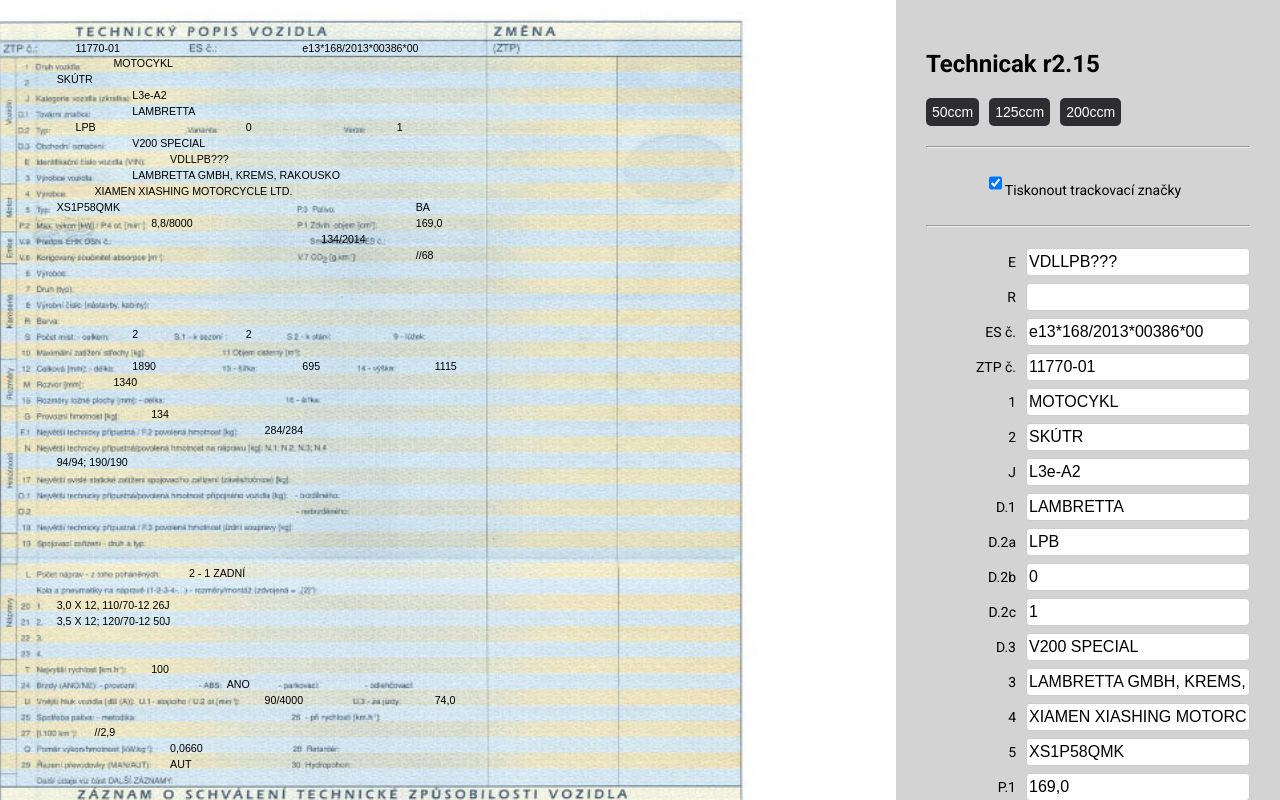
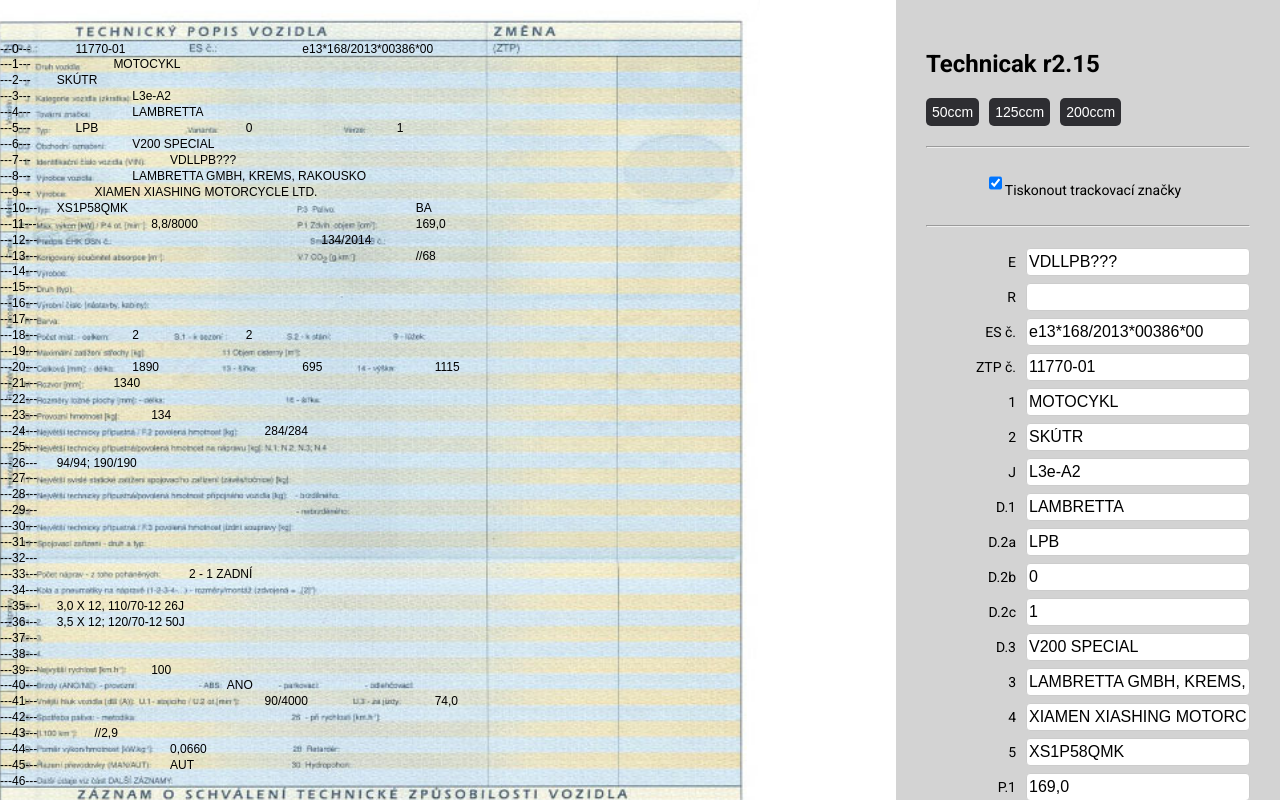
Before and after one commit to hotovec/technicak, an Angular app: page / in a window 1280 px wide. Both pictures are taken after a click on the checkbox "Tiskonout trackovací značky". Shown: the top 800 px of the page. Built offline with nearby package versions, Linux system fonts and the light colour scheme.

Commit message:
font-pt9

```diff
--- a/src/app/app.component.html
+++ b/src/app/app.component.html
@@ -1,5 +1,10 @@
 <div class="print-area">
   <div class="top-offset"></div>
+  <div class="trackdata" *ngIf="printTrackingData">
+    <div class="first-box">
+      <div class="print-line" *ngFor="let n of printlines; let i = index;">---{{i}}---</div>
+    </div>
+  </div>
   <div class="first-box">
 
     <div class="print-line"><div class="s20">{{data.ZTPC}}</div><div class="s80">{{data.ESC}}</div></div>
--- a/src/app/app.component.scss
+++ b/src/app/app.component.scss
@@ -88,12 +88,17 @@
 
 .print-area {
   padding: 0;
-  font-size: 8pt;
+  font-size: 9pt;
   font-family: sans-serif;
+  //font-weight: bold;
   background-image: url("~src/assets/technicak-template-px.jpg");
   background-repeat: no-repeat;
   background-size: 206mm auto;
   background-position: -5mm 0;
+
+  .trackdata {
+    position: absolute;
+  }
 
   .first-box {
     height: 198mm;
```
